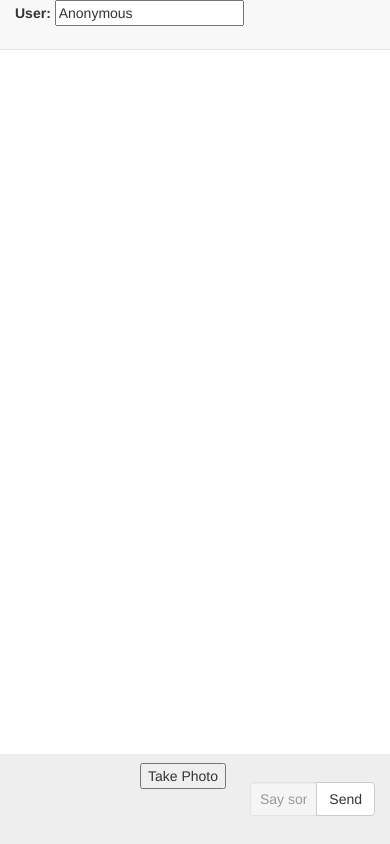
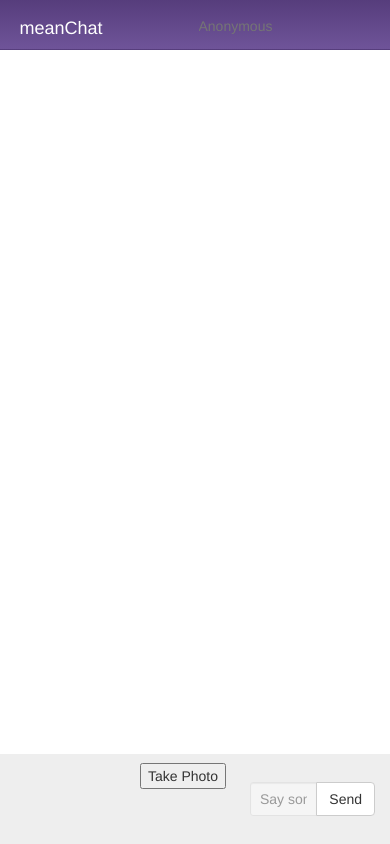
Before and after one commit to clay-to-n/meanchat, a website: page public/index.html in a window 390 px wide. Drawn offline with nearby package versions, Linux system fonts and the light colour scheme; no server answers.

Commit message:
Styling the top bar and messages to be clean and semi-responsive

```diff
--- a/public/index.html
+++ b/public/index.html
@@ -41,16 +41,19 @@
           }, errBack);
         }
       }, false);
-</script>
+    </script>
   </head>
 
   <body>
 
-    <nav class="navbar navbar-default navbar-fixed-top">
-      <div class="container">
-        <label>User:</label>
-      <input id="name" type="text" value="Anonymous">
-      </div>
+
+    <nav id="top-bar" class="navbar navbar-fixed-top" role="navigation">
+      <ul class="nav navbar-nav navbar-left">
+        <li><a class="navbar-brand" href="#">meanChat</a></li>
+      </ul>
+      <ul class="nav navbar-nav navbar-right">
+        <li><input id="username" class="well-sm" type="text" placeholder="Anonymous"></li>
+      </ul>
     </nav>
 
     <ul class="messages"></ul>
@@ -98,7 +101,7 @@
 
       $('div').submit(function(){
         var message = {
-          'sender': $('#name').val(),
+          'sender': $('#username').val(),
           'text': $('#msg-text').val()
         };
         socket.emit('chat message', message);
@@ -151,7 +154,7 @@
         var canvas = document.getElementById("canvas"), context = canvas.getContext("2d");
         context.drawImage(video, 0, 0, 160, 120);
         var image = convertCanvasToImage(canvas);
-        var imgSender = ($('#name').val()).concat(': ');
+        var imgSender = ($('#username').val()).concat(': ');
         var imgString = $('#msgText').val();
         $('#msgText').val('');
         $('.messages').append($('<li style="font-weight:bold">').text(imgSender));
--- a/public/styles/index.css
+++ b/public/styles/index.css
@@ -1,15 +1,52 @@
-body {
+#body {
   margin: 0;
   padding: 0;
   box-sizing: border-box;
-  font: 13px Helvetica, Arial;
 }
-#purple-header {
-  color:#cdbfe3;
+
+.navbar-collapse.collapse {
+  display: block!important;
+}
+.navbar-nav>li, .navbar-nav {
+  float: left !important;
+}
+.navbar-nav.navbar-right:last-child {
+  margin-right: -15px !important;
+  margin-top: 0;
+}
+.navbar-right {
+  float: right!important;
+}
+.navbar-brand {
+  color: white;
+}
+
+#top-bar {
   background-color: #6f5499;
   background-image: linear-gradient(to bottom,#563d7c 0,#6f5499 100%);
+  height: 50px;
   padding: 0 5% 0 5%;
 }
+#top-bar #username {
+  padding: 6px;
+  background-color:rgba(0,0,0,0) !important;
+  border:none !important;
+  color: white;
+  margin-top: 10px;
+}
+
+#top-bar textarea:focus, #top-bar input:focus, #top-bar input[type]:focus, #top-bar .uneditable-input:focus {
+    border-color: rgba(255, 255, 255, 1.0);
+    box-shadow: 0 1px 1px rgba(255, 255, 255, 0.175) inset, 0 0 8px rgba(255, 255, 255, 0.8);
+    border-top: 0;
+    outline: 0 none;
+    -webkit-transition: 0.2s ease-in-out all;
+    -moz-transition: 0.2s ease-in-out all;
+    -ms-transition: 0.2s ease-in-out all;
+    -o-transition: 0.2s ease-in-out all;
+    transition: 0.2s ease-in-out all;
+}
+
 #bottom-bar {
   position: fixed;
   bottom: 0;
@@ -41,6 +78,7 @@ img {
   list-style-type: none;
   width: 100%;
   margin: 0;
+  margin-top: 50px;
   padding: 0;
   float:left;
 }
```
